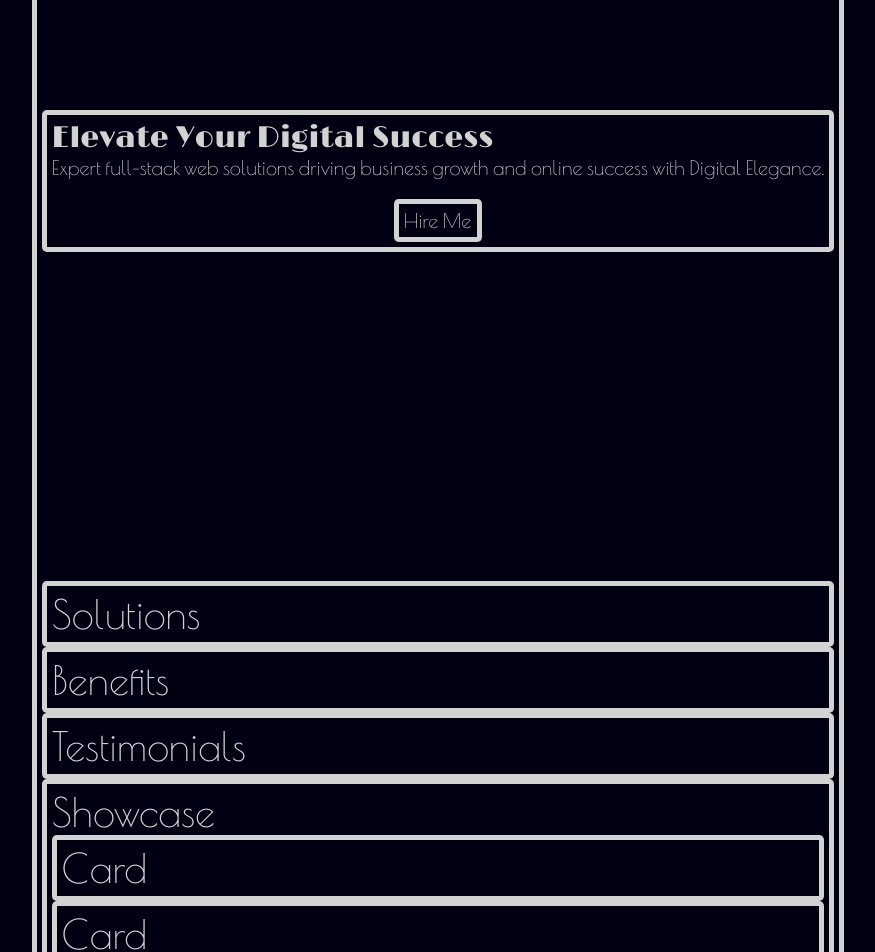
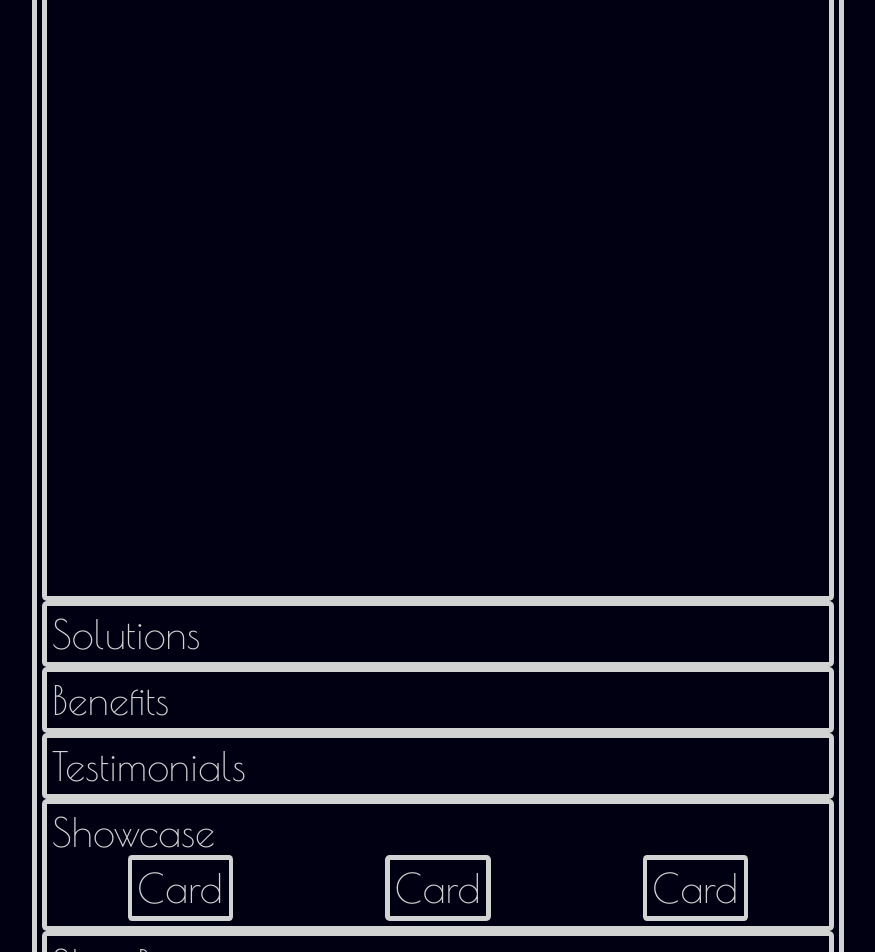
Before and after one commit to ace-d-baugh/finecode, a React (Vite) app: page / in a window 1280 px wide. Shown: the part 380-1332 px from the top of the page, without its empty margins (202-1077 px from the left). Built offline with nearby package versions, Linux system fonts and the light colour scheme; a web font is replaced by a local one.

Commit message:
Adding styles

```diff
--- a/index.css
+++ b/index.css
@@ -49,3 +49,7 @@
     align-items: center;
     background-color: var(--background);
 }
+
+.row {
+    display: flex;
+}
--- a/src/components/Hero/Hero.css
+++ b/src/components/Hero/Hero.css
@@ -5,6 +5,10 @@
     flex-direction: column;
     justify-content: center;
     align-items: center;
+    min-height: 800px;
+}
+
+.hero-content {
     min-height: 800px;
 }
 
--- a/src/components/Hero/Hero.tsx
+++ b/src/components/Hero/Hero.tsx
@@ -8,7 +8,7 @@
     return (
         <div className="Hero">
             <Frame>
-                <div>
+                <div className="hero-content">
                     <h2>Elevate Your Digital Success</h2>
                     <p>Expert full-stack web solutions driving business growth and online success with Digital Elegance.</p>
                     <div className="hero-btn">
--- a/src/components/Showcase/Showcase.css
+++ b/src/components/Showcase/Showcase.css
@@ -1 +1,6 @@
 /* components/Showcase/Showcase.css */
+
+.cards {
+    flex-wrap: wrap;
+    justify-content: space-around;
+}
--- a/src/components/Showcase/Showcase.tsx
+++ b/src/components/Showcase/Showcase.tsx
@@ -10,9 +10,11 @@
             <Frame>
                 <div>
                     <h1>Showcase</h1>
-                    <Card />
-                    <Card />
-                    <Card />
+                    <div className="row cards">
+                        <Card />
+                        <Card />
+                        <Card />
+                    </div>
                 </div>
             </Frame>
         </div>
```
